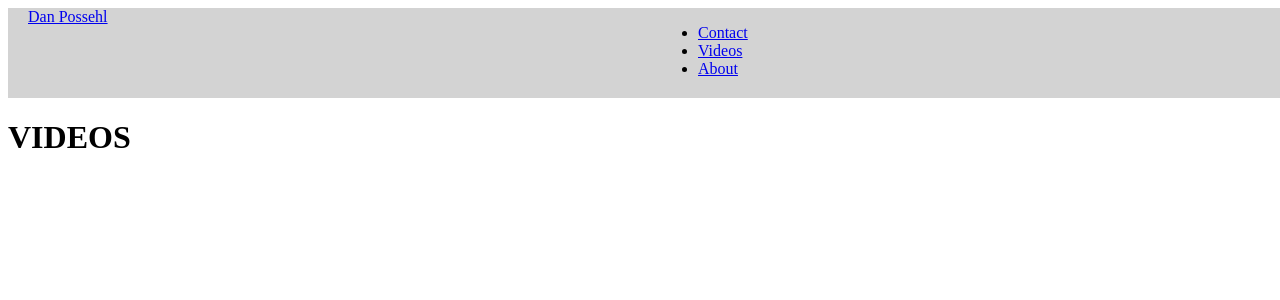
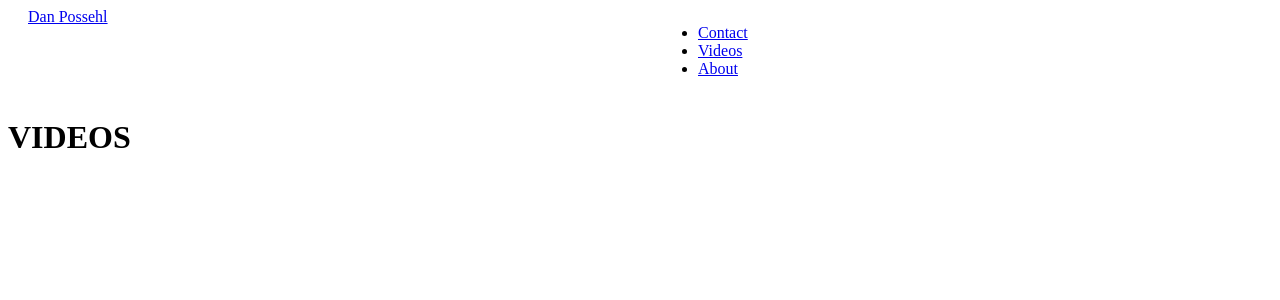
Before and after one commit to Danfirech/dan-drumsite2, a React (Create React App) app: page /Videos in a window 1280 px wide. Shown: the top 300 px of the page. Built offline with nearby package versions, Linux system fonts and the light colour scheme.

Commit message:
fixed video width

```diff
--- a/src/components /Home.js
+++ b/src/components /Home.js
@@ -6,8 +6,8 @@ const Container = styled.div``;
 
 const styles = {
   video: {
-    height: "100vh",
-    width: "100vw",
+    height: "100%",
+    width: "100%",
     padding: "0",
   },
 };
--- a/src/components /Navbar.js
+++ b/src/components /Navbar.js
@@ -5,13 +5,13 @@ import { Link } from "react-router-dom";
 const Container = styled.div`
   display: flex;
   width: 100vw;
-  background-color: #d3d3d3;
+  background-color: none;
 `;
 
 const Left = styled.div`
   height: 90px;
   width: 50%;
-  background-color: #d3d3d3;
+  background-color: none;
   display: flex;
   padding-left: 20px;
 `;
@@ -19,7 +19,7 @@ const Left = styled.div`
 const Right = styled.div`
   height: 90px;
   width: 50%;
-  background-color: #d3d3d3;
+  background-color: none;
   display: flex;
 `;
 
```
